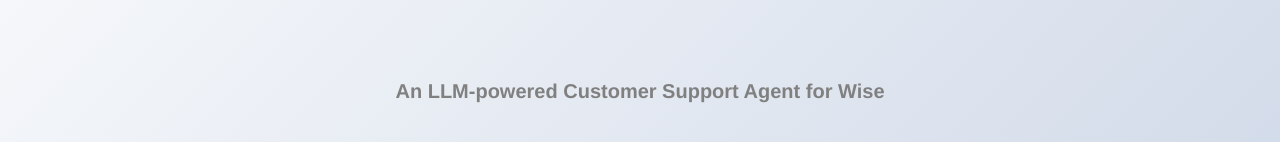
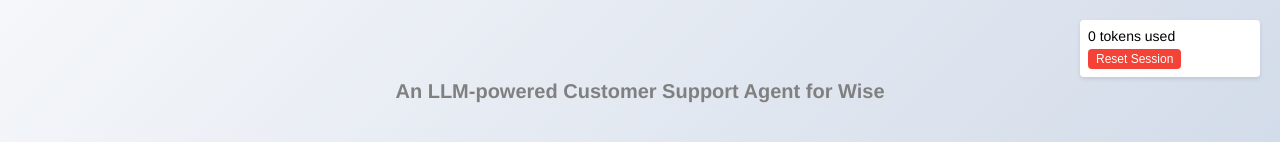
Before and after one commit to kristjanr/wise-cs-frontend, a React (Create React App) app: page / in a window 1280 px wide. Shown: the top 142 px of the page. Built offline with nearby package versions, Linux system fonts and the light colour scheme; no server answers.

Commit message:
number of tokens used indicator and reset session button

```diff
--- a/src/App.tsx
+++ b/src/App.tsx
@@ -19,6 +19,7 @@
 interface BotResponse {
     answer: string;
     urls_used: string[];
+    n_tokens_used: number;
 }
 
 interface Message {
@@ -57,6 +58,9 @@
         ]
     })
     const [inputText, setInputText] = useState('')
+    const [nTokensUsed, setNTokensUsed] = useState(0);
+    const [shouldSendCookie, setShouldSendCookie] = useState(true);
+
     useEffect(() => {
         localStorage.setItem('messages', JSON.stringify(messages))
     }, [messages])
@@ -70,8 +74,10 @@
         setMessages((prevMessages: any) => [...prevMessages, newMessage])
     }
     const botResponse = async (rawText: string) => {
+        const config = {params: {question: rawText}, withCredentials: shouldSendCookie,};
         try {
-            const response = await axios.get<BotResponse>(backendUrl + 'answer', {params: {question: rawText}, withCredentials: true,})
+            const response = await axios.get<BotResponse>(backendUrl + 'answer', config)
+            setShouldSendCookie(true);
             const data = response.data
 
             const msgText: MessageContent = {type: 'text', data: data.answer}
@@ -81,16 +87,29 @@
                 const msgLinks: MessageContent = {type: 'links', data: data.urls_used}
                 appendMessage(BOT_NAME, 'left', msgLinks)
             }
+            setNTokensUsed(data.n_tokens_used); // Set the n_tokens_used value
+
         } catch (error) {
             console.error(error)
         }
     }
 
+    const handleResetSession = () => {
+        setMessages([
+            {
+                name: BOT_NAME,
+                side: 'left',
+                text: { type: 'text', data: 'Session reset. How may I help you?' },
+                time: new Date(),
+            },
+        ]);
+        localStorage.removeItem('messages');
+        axios.get(`${backendUrl}logout`);
 
+    };
     const handleSubmit = (e: React.FormEvent<HTMLFormElement>) => {
         e.preventDefault()
         if (!inputText) return
-
         appendMessage(PERSON_NAME, 'right', {type: 'text', data: inputText})
         setInputText('')
         botResponse(inputText)
@@ -99,6 +118,14 @@
     return (
         <section className="container">
             <h2 className="title">An LLM-powered Customer Support Agent for Wise</h2>
+            <div className="n-tokens-used">
+                {nTokensUsed} tokens used
+            <div>
+                <button className="reset-session-btn" onClick={handleResetSession}>
+                    Reset Session
+                </button>
+            </div>
+            </div>
             <section className="msger">
                 <main className="msger-chat">
                     {messages.map((message: Message, index: React.Key) => (
--- a/src/index.css
+++ b/src/index.css
@@ -178,3 +178,27 @@
   text-align: center;
   color: gray;
 }
+
+.n-tokens-used {
+  position: fixed;
+  top: 20px;
+  right: 20px;
+  background-color: #ffffff;
+  padding: 8px;
+  border-radius: 4px;
+  box-shadow: 0 2px 4px rgba(0, 0, 0, 0.1);
+  font-size: 14px;
+  z-index: 9999;
+  width: 180px; /* Adjust the width as desired */
+}
+
+.reset-session-btn {
+  margin-top: 5px;
+  background-color: #f44336;
+  color: white;
+  border: none;
+  padding: 3px 8px; /* Adjust the padding to make the button smaller */
+  border-radius: 4px;
+  cursor: pointer;
+  font-size: 12px; /* Optionally adjust the font size for the button */
+}
```
